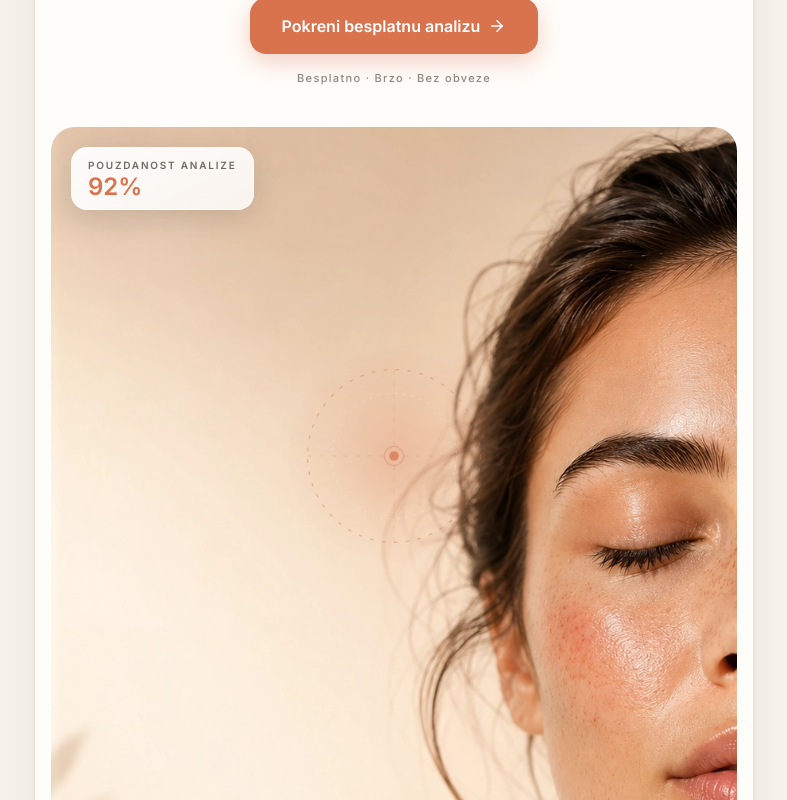
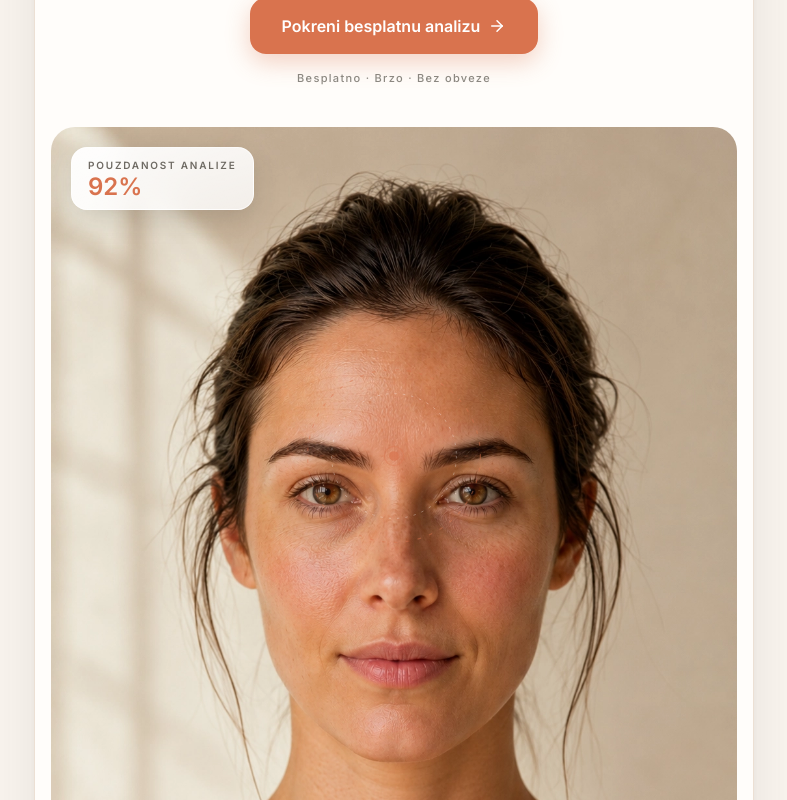
Before and after one commit to dplasc/skinintel, a Next.js app: page / in a window 1280 px wide. Shown: the part 420-1220 px from the top of the page, without its empty margins (246-1033 px from the left). Built offline with nearby package versions, Linux system fonts and the light colour scheme.

Commit message:
Use final landing hero portrait

```diff
--- a/app/page.tsx
+++ b/app/page.tsx
@@ -80,7 +80,7 @@ export default function HomePage() {
             <div className="mt-8 overflow-hidden rounded-[28px] px-3 pb-3 sm:mt-10 sm:px-4 sm:pb-4">
               <div className="relative aspect-[4/5] overflow-hidden rounded-[24px] sm:aspect-[3/4]">
                 <img
-                  src="/assets/images/SkinIntel Hero Background V1.webp"
+                  src="/assets/images/hero-v2/skinintel_hero_v2_final.webp"
                   alt="SkinIntel AI analiza kože"
                   className="absolute inset-0 h-full w-full object-cover object-[center_32%]"
                 />
```
Also changed, not shown: public/assets/images/hero-v2/skinintel_hero_v2_final.webp (added).
